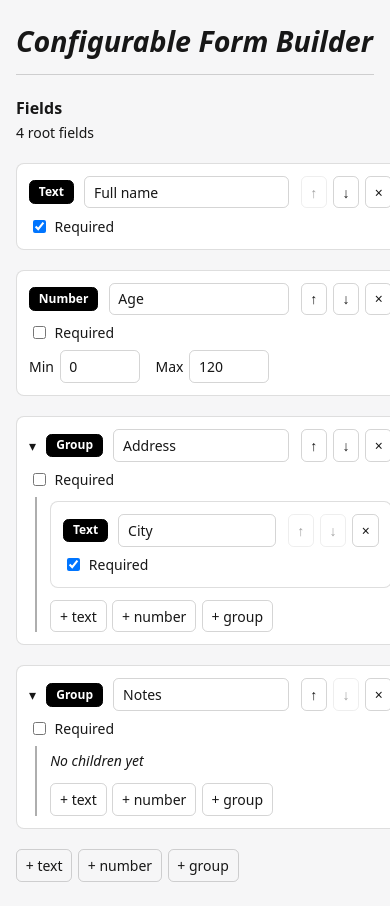
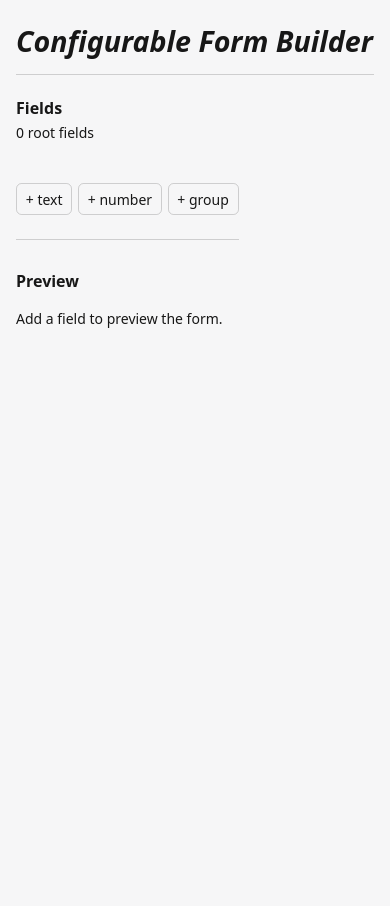
Before and after one commit to ameeriit/form-builder, a React (Vite) app: page / in a window 390 px wide. After the commit the page ends 844 px from the top, so only its background shows below. Built offline with nearby package versions, Linux system fonts and the light colour scheme.

Commit message:
feat: enhance FormBuilder with layout and preview functionality; add responsive styles and validation logic for form fields

```diff
--- a/src/components/form-builder/FormBuilder.css
+++ b/src/components/form-builder/FormBuilder.css
@@ -1,3 +1,34 @@
 .form-builder {
   padding-block: 1.5rem;
 }
+
+.form-builder__layout {
+  display: grid;
+  gap: 2rem;
+  align-items: start;
+}
+
+.form-builder__layout > .builder-panel {
+  min-width: 0;
+  padding-bottom: 1.5rem;
+  border-bottom: 1px solid color-mix(in srgb, var(--color-text) 18%, transparent);
+}
+
+@media (min-width: 64rem) {
+  .form-builder__layout {
+    grid-template-columns: minmax(24rem, max-content) minmax(16rem, 1fr);
+  }
+
+  .form-builder__layout > .builder-panel {
+    min-width: 24rem;
+    max-width: none;
+    padding-right: 1.5rem;
+    padding-bottom: 0;
+    border-right: 1px solid color-mix(in srgb, var(--color-text) 18%, transparent);
+    border-bottom: none;
+  }
+
+  .form-builder__layout > .preview-panel {
+    padding-top: 0;
+  }
+}
--- a/src/components/form-builder/FormBuilder.tsx
+++ b/src/components/form-builder/FormBuilder.tsx
@@ -1,15 +1,22 @@
 import { FieldBuilder } from '@/components/form-builder/_component/field-builder/FieldBuilder';
+import { useFieldBuilder } from '@/components/form-builder/_component/field-builder/useFieldBuilder';
 import { FormBuilderHeader } from '@/components/form-builder/_component/header/FormBuilderHeader';
+import { FormPreview } from '@/components/form-builder/_component/preview/FormPreview';
 import '@/components/form-builder/FormBuilder.css';
 import { Container } from '@/components/ui/Container';
 
 export function FormBuilder() {
+  const fieldBuilder = useFieldBuilder([]);
+
   return (
     <main>
       <Container>
         <div className="form-builder">
           <FormBuilderHeader />
-          <FieldBuilder />
+          <div className="form-builder__layout">
+            <FieldBuilder {...fieldBuilder} />
+            <FormPreview fields={fieldBuilder.fields} />
+          </div>
         </div>
       </Container>
     </main>
--- a/src/components/form-builder/_component/field-builder/FieldBuilder.css
+++ b/src/components/form-builder/_component/field-builder/FieldBuilder.css
@@ -1,5 +1,6 @@
 .builder-panel {
-  max-width: 24rem;
+  width: max-content;
+  max-width: 100%;
   font-size: 0.875rem;
 }
 
@@ -24,6 +25,7 @@
 .builder-panel__fields {
   display: grid;
   gap: 1.25rem;
+  min-width: 0;
   margin-bottom: 1.25rem;
 }
 
@@ -56,8 +58,9 @@
 }
 
 .field-card__main input {
-  flex: 1;
-  min-width: 0;
+  flex: 1 1 10rem;
+  width: 10rem;
+  min-width: 8rem;
 }
 
 .field-card__range {
@@ -82,6 +85,7 @@
   display: flex;
   gap: 0.75rem;
   align-items: center;
+  min-width: 0;
 }
 
 .field-card__actions {
@@ -110,10 +114,11 @@
 .field-card__children {
   display: grid;
   gap: 0.75rem;
-  margin-left: 0.35rem;
-  padding-top: 0.25rem;
-  padding-left: 0.85rem;
-  border-left: 2px solid color-mix(in srgb, var(--color-text) 35%, transparent);
+  min-width: 0;
+  margin-top: 0.15rem;
+  padding: 0.75rem;
+  background: var(--color-bg);
+  border-radius: 0.4rem;
 }
 
 .builder-panel button:disabled {
--- a/src/components/form-builder/_component/field-builder/FieldBuilder.tsx
+++ b/src/components/form-builder/_component/field-builder/FieldBuilder.tsx
@@ -1,12 +1,17 @@
 import { AddFieldActions } from '@/components/form-builder/_component/field-builder/_component/AddFieldActions';
 import { FieldCard } from '@/components/form-builder/_component/field-builder/_component/FieldCard';
 import '@/components/form-builder/_component/field-builder/FieldBuilder.css';
-import { initialFields } from '@/components/form-builder/_component/field-builder/initial-fields';
-import { useFieldBuilder } from '@/components/form-builder/_component/field-builder/useFieldBuilder';
+import type { useFieldBuilder } from '@/components/form-builder/_component/field-builder/useFieldBuilder';
 
-export function FieldBuilder() {
-  const { fields, addField, editField, deleteField, reorderField } = useFieldBuilder(initialFields);
+type FieldBuilderProps = ReturnType<typeof useFieldBuilder>;
 
+export function FieldBuilder({
+  fields,
+  addField,
+  editField,
+  deleteField,
+  reorderField,
+}: FieldBuilderProps) {
   return (
     <section className="builder-panel" aria-labelledby="fields-heading">
       <h2 id="fields-heading">Fields</h2>
--- a/src/components/form-builder/_component/field-builder/initial-fields.ts
+++ /dev/null
@@ -1,39 +0,0 @@
-import type { Field } from '@/components/form-builder/_component/field-builder/types';
-
-export const initialFields: Field[] = [
-  {
-    id: 'name',
-    type: 'text',
-    label: 'Full name',
-    required: true,
-  },
-  {
-    id: 'age',
-    type: 'number',
-    label: 'Age',
-    required: false,
-    min: 0,
-    max: 120,
-  },
-  {
-    id: 'address',
-    type: 'group',
-    label: 'Address',
-    required: false,
-    fields: [
-      {
-        id: 'city',
-        type: 'text',
-        label: 'City',
-        required: true,
-      },
-    ],
-  },
-  {
-    id: 'notes',
-    type: 'group',
-    label: 'Notes',
-    required: false,
-    fields: [],
-  },
-];
--- /dev/null
+++ b/src/components/form-builder/_component/preview/FormPreview.css
@@ -0,0 +1,68 @@
+.preview-panel {
+  min-width: 0;
+  font-size: 0.875rem;
+}
+
+.preview-panel h2 {
+  margin-bottom: 1rem;
+  font-size: 1rem;
+}
+
+.preview-panel__empty,
+.preview-field__empty,
+.preview-field__error,
+.preview-panel__success {
+  margin: 0;
+}
+
+.preview-panel__form,
+.preview-field--group {
+  display: grid;
+  gap: 0.85rem;
+}
+
+.preview-field {
+  display: grid;
+  gap: 0.35rem;
+}
+
+.preview-field input,
+.preview-panel button {
+  font: inherit;
+  color: inherit;
+  background: transparent;
+  border: 1px solid color-mix(in srgb, var(--color-text) 18%, transparent);
+  border-radius: 0.35rem;
+}
+
+.preview-field input {
+  padding: 0.3rem 0.55rem;
+}
+
+.preview-panel button {
+  justify-self: start;
+  padding: 0.3rem 0.55rem;
+  cursor: pointer;
+}
+
+.preview-field--group {
+  min-width: 0;
+  max-width: 100%;
+  margin: 0;
+  padding: 0.75rem 0 0.75rem 0.85rem;
+  border: none;
+  border-left: 2px solid color-mix(in srgb, var(--color-text) 35%, transparent);
+}
+
+.preview-field--group legend {
+  padding-right: 0.35rem;
+  font-weight: 600;
+}
+
+.preview-field__error {
+  font-style: italic;
+}
+
+.preview-field__empty {
+  font-style: italic;
+}
--- /dev/null
+++ b/src/components/form-builder/_component/preview/FormPreview.tsx
@@ -0,0 +1,58 @@
+import { type FormEvent, useState } from 'react';
+import type { Field } from '@/components/form-builder/_component/field-builder/types';
+import { PreviewField } from '@/components/form-builder/_component/preview/_component/PreviewField';
+import '@/components/form-builder/_component/preview/FormPreview.css';
+import {
+  type PreviewErrors,
+  type PreviewValues,
+  validateFields,
+} from '@/components/form-builder/_component/preview/preview-fields';
+
+type FormPreviewProps = {
+  fields: Field[];
+};
+
+export function FormPreview({ fields }: FormPreviewProps) {
+  const [values, setValues] = useState<PreviewValues>({});
+  const [errors, setErrors] = useState<PreviewErrors>({});
+  const [submitted, setSubmitted] = useState(false);
+
+  function handleChange(id: string, value: string) {
+    const nextValues = { ...values, [id]: value };
+    setValues(nextValues);
+
+    if (errors[id]) {
+      setErrors(validateFields(fields, nextValues));
+    }
+  }
+
+  function handleSubmit(event: FormEvent<HTMLFormElement>) {
+    event.preventDefault();
+    const nextErrors = validateFields(fields, values);
+    setErrors(nextErrors);
+    setSubmitted(Object.keys(nextErrors).length === 0);
+  }
+
+  return (
+    <section className="preview-panel" aria-labelledby="preview-heading">
+      <h2 id="preview-heading">Preview</h2>
+      {fields.length === 0 ? (
+        <p className="preview-panel__empty">Add a field to preview the form.</p>
+      ) : (
+        <form className="preview-panel__form" onSubmit={handleSubmit} noValidate>
+          {fields.map((field) => (
+            <PreviewField
+              key={field.id}
+              field={field}
+              values={values}
+              errors={errors}
+              onChange={handleChange}
+            />
+          ))}
+          <button type="submit">Submit</button>
+          {submitted ? <p className="preview-panel__success">Form is valid.</p> : null}
+        </form>
+      )}
+    </section>
+  );
+}
--- /dev/null
+++ b/src/components/form-builder/_component/preview/_component/PreviewField.tsx
@@ -0,0 +1,60 @@
+import type { Field } from '@/components/form-builder/_component/field-builder/types';
+import type { PreviewValues } from '@/components/form-builder/_component/preview/preview-fields';
+
+type PreviewFieldProps = {
+  field: Field;
+  values: PreviewValues;
+  errors: PreviewValues;
+  onChange: (id: string, value: string) => void;
+};
+
+export function PreviewField({ field, values, errors, onChange }: PreviewFieldProps) {
+  const label = field.label.trim() === '' ? 'Untitled' : field.label;
+  const error = errors[field.id];
+
+  if (field.type === 'group') {
+    return (
+      <fieldset className="preview-field preview-field--group">
+        <legend>
+          {label}
+          {field.required ? <span aria-hidden="true"> *</span> : null}
+        </legend>
+        {field.fields.length === 0 ? (
+          <p className="preview-field__empty">No fields in this group.</p>
+        ) : null}
+        {field.fields.map((child) => (
+          <PreviewField
+            key={child.id}
+            field={child}
+            values={values}
+            errors={errors}
+            onChange={onChange}
+          />
+        ))}
+      </fieldset>
+    );
+  }
+
+  return (
+    <div className="preview-field">
+      <label htmlFor={field.id}>
+        {label}
+        {field.required ? <span aria-hidden="true"> *</span> : null}
+      </label>
+      <input
+        id={field.id}
+        type="text"
+        inputMode={field.type === 'number' ? 'decimal' : 'text'}
+        value={values[field.id] ?? ''}
+        aria-invalid={error ? true : undefined}
+        aria-describedby={error ? `${field.id}-error` : undefined}
+        onChange={(event) => onChange(field.id, event.target.value)}
+      />
+      {error ? (
+        <p id={`${field.id}-error`} className="preview-field__error">
+          {error}
+        </p>
+      ) : null}
+    </div>
+  );
+}
--- /dev/null
+++ b/src/components/form-builder/_component/preview/preview-fields.tsx
@@ -0,0 +1,48 @@
+import type { Field } from '@/components/form-builder/_component/field-builder/types';
+
+export type PreviewValues = Record<string, string>;
+
+export type PreviewErrors = Record<string, string>;
+
+export function validateFields(fields: Field[], values: PreviewValues): PreviewErrors {
+  const errors: PreviewErrors = {};
+
+  function visit(items: Field[]) {
+    for (const field of items) {
+      if (field.type === 'group') {
+        visit(field.fields);
+        continue;
+      }
+
+      const value = values[field.id] ?? '';
+
+      if (field.required && value.trim() === '') {
+        errors[field.id] = 'This field is required';
+        continue;
+      }
+
+      if (field.type !== 'number' || value.trim() === '') {
+        continue;
+      }
+
+      const number = Number(value);
+
+      if (Number.isNaN(number)) {
+        errors[field.id] = 'Enter a number';
+        continue;
+      }
+
+      if (field.min !== undefined && number < field.min) {
+        errors[field.id] = `Must be at least ${field.min}`;
+        continue;
+      }
+
+      if (field.max !== undefined && number > field.max) {
+        errors[field.id] = `Must be at most ${field.max}`;
+      }
+    }
+  }
+
+  visit(fields);
+  return errors;
+}
```
